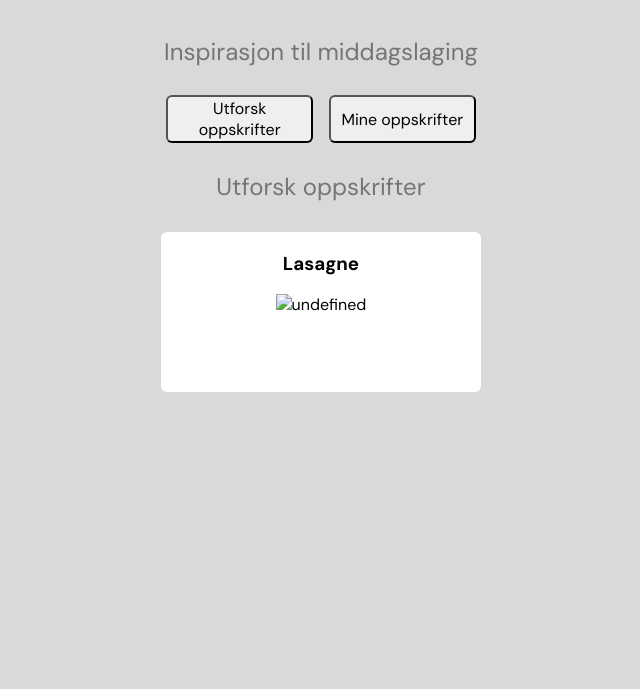
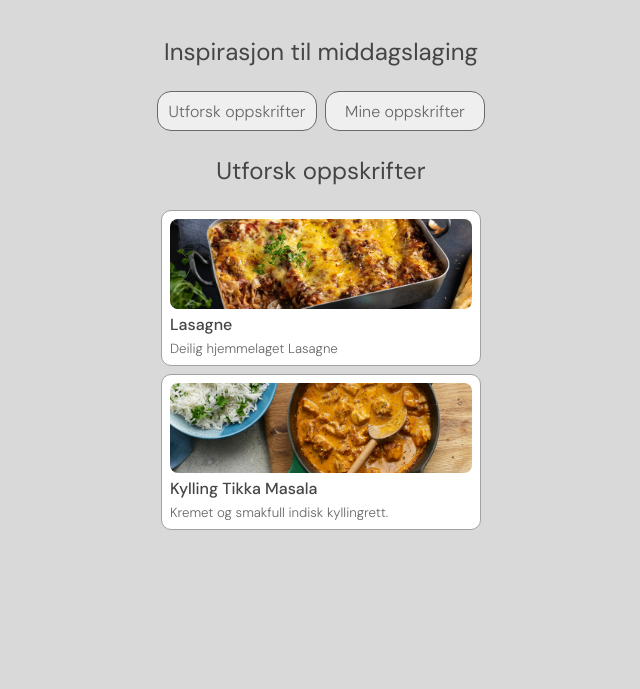
Before and after one commit to shift-primal/emne2_team_abkmv, a plain HTML site: page geir_magi_mat/index.html in a window 1280 px wide. Shown: the part 111-800 px from the top of the page, without its empty margins (319-959 px from the left). Drawn offline with Linux system fonts and the light colour scheme.

Commit message:
Lagde kort og fikset css på explore

```diff
--- a/geir_magi_mat/ExploreRecipes/ExploreRecipes.js
+++ b/geir_magi_mat/ExploreRecipes/ExploreRecipes.js
@@ -1,6 +1,6 @@
 function exploreRecipesView() {
 	return /*HTML*/ `
-     </di class="mainContainer"
+     </div class="mainContainer">
      </div>
      `;
 }
--- a/geir_magi_mat/FrontPage/FrontPage.css
+++ b/geir_magi_mat/FrontPage/FrontPage.css
@@ -15,11 +15,13 @@
 h1 {
 	font-size: 3rem;
 	color: var(--color-text);
+	font-weight: 300;
 }
 
 h2 {
 	font-size: 1.5rem;
-	color: var(--color-text-muted);
+		color: rgb(69, 69, 69);
+
 	font-weight: normal;
 }
 
@@ -29,19 +31,50 @@ h2 {
 
 .btn-group > button {
 	flex: 1 0 0;
-	margin: 8px;
-	border-radius: 6px;
+	width: 10rem;
+	height: 2.5rem;
+	margin: 4px;
+	border-radius: 14px;
+	font-weight: 300;
+	color: rgb(105, 105, 105);
+	border: 1px solid rgb(105, 105, 105);
 }
 
 .recipeCard-group {
 	display: flex;
 	flex-direction: column;
+	padding: 4px;
 }
 
 .recipeCard {
 	background-color: white;
-	height: 20vh;
 	width: 40vh;
-	margin: 10px;
-	border-radius: 6px;
+	border-radius: 10px;
+	padding: 8px;
+	display: flex;
+	flex-direction: column;
+	text-align: left;
+	border: 0.1px solid rgb(162, 162, 162);
 }
+
+.recipeCardImg {
+	height: 90px;
+	width: 100%;
+	object-fit: cover;
+	border-radius: 8px;
+}
+
+.recipeCard h4 {
+	margin-top: 5px;
+	margin-bottom: 5px;
+	color: rgb(69, 69, 69);
+	font-weight: 500;
+
+}
+
+.recipeCard h5 {
+	margin-top: 0;
+	margin-bottom: 0;
+	color: rgb(105, 105, 105);
+	font-weight: 300;
+}
--- a/geir_magi_mat/FrontPage/FrontPage.js
+++ b/geir_magi_mat/FrontPage/FrontPage.js
@@ -9,6 +9,7 @@ const html = /* HTML */ `<div class="front-page">
 		<h2>Utforsk oppskrifter</h2>
 		<div class="hero-section"></div>
 		<div class="recipeCard-group">${generateRecipeCard("lasagne")}</div>
+		<div class="recipeCard-group">${generateRecipeCard("Kylling Tikka Masala")}</div>
 	</div>
 </div>`;
 
@@ -24,7 +25,9 @@ function generateRecipeCard(dishName) {
 	const recipe = findRecipeByName(dishName);
 
 	return /* HTML */ ` <div class="recipeCard">
-		<h3>${recipe.name}</h3>
-		<img alt="${recipe.alt}" src="${recipe.imgUrl}">
-	</div>`;
+		<img class="recipeCardImg" alt="${recipe.alt}" src="${recipe.imgUrl}">
+		<h4>${recipe.name}</h4>
+		<h5>${recipe.description}</h5>
+
+		</div>`;
 }
--- a/geir_magi_mat/js/models/RecipesModel.js
+++ b/geir_magi_mat/js/models/RecipesModel.js
@@ -3,7 +3,8 @@ const recipes = [
 		id: 0,
 		date: "2025-10-13",
 		name: "Lasagne",
-		imgUrl: "/geir_magi_mat/IMG/lasagna-1.jpg",
+		imgUrl: "img/lasang.jpg",
+		alt: "Hjemmelaget lasagne på tallerken",
 		rating: 4,
 		comment: "Denne smakte godt",
 		portionSize: 2,
@@ -20,7 +21,8 @@ const recipes = [
 		id: 1,
 		date: "2025-10-14",
 		name: "Taco",
-		imgUrl: "/IMG/taco-1.jpg",
+		imgUrl: "img/taco-1.jpg",
+		alt: "Taco med ferskt tilbehør",
 		rating: 3,
 		comment: "Verdens beste fredagsmiddag!",
 		portionSize: 4,
@@ -37,7 +39,8 @@ const recipes = [
 		id: 2,
 		date: "2025-10-16",
 		name: "Kylling Tikka Masala",
-		imgUrl: "/IMG/chicken-tikka-1.jpg",
+		imgUrl: "img/tikkamashalla.jpg",
+		alt: "Kylling Tikka Masala i en bolle",
 		rating: 4.5,
 		comment: "Lett å lage, men den hjemmelagde sausen krever litt jobb.",
 		portionSize: 3,
```
Also changed, not shown: geir_magi_mat/img/lasang.jpg (added), geir_magi_mat/img/tikkamashalla.jpg (added).
